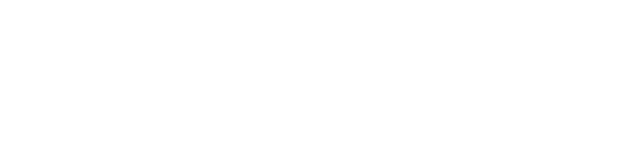
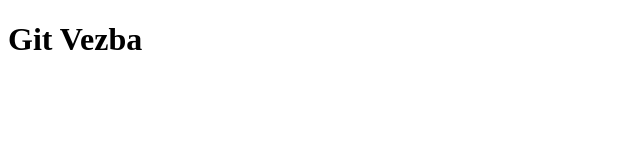
Before and after one commit to nenadb12/git-vezba, a plain HTML site: page index.html in a window 1280 px wide. Shown: the whole page, without its empty margins (0-640 px from the left). Drawn offline with Linux system fonts and the light colour scheme.

Commit message:
Zavrsen header.

```diff
--- a/index.html
+++ b/index.html
@@ -4,9 +4,12 @@
     <meta charset="UTF-8">
     <meta name="viewport" content="width=device-width, initial-scale=1.0">
     <meta http-equiv="X-UA-Compatible" content="ie=edge">
-    <title>Document</title>
+    <title>Git Vezba</title>
 </head>
 <body>
+    <header>
+        <h1>Git Vezba</h1>
+    </header>
 
 </body>
 </html>
```
